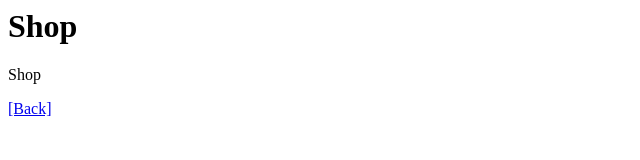
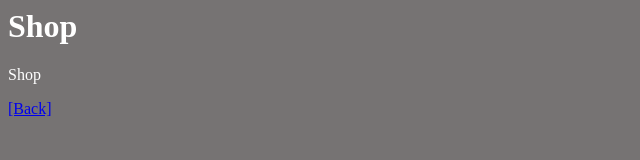
Before and after one commit to josheey3/JEMTunes-HTML, a plain HTML site: page shop.html in a window 1280 px wide. Shown: the whole page, without its empty margins (0-640 px from the left). Drawn offline with Linux system fonts and the light colour scheme.

Commit message:
update v1

```diff
--- a/shop.html
+++ b/shop.html
@@ -1,8 +1,10 @@
 <html>
-<body>
-<title>JEMTunes - Shop</title>
-<h1>Shop</h1>
-<p>Shop</p>
-<a href="index.html">[Back]</a>
-</body>
+	<body bgcolor="#767373">
+		<title>JEMTunes - Shop</title>
+		<h1><font color="WHITE">Shop</h1>
+		<div>
+			<p><font color="WHITE">Shop</p>
+			<a href="index.html">[Back]</a>
+		</div>
+	</body>
 </html>
```
